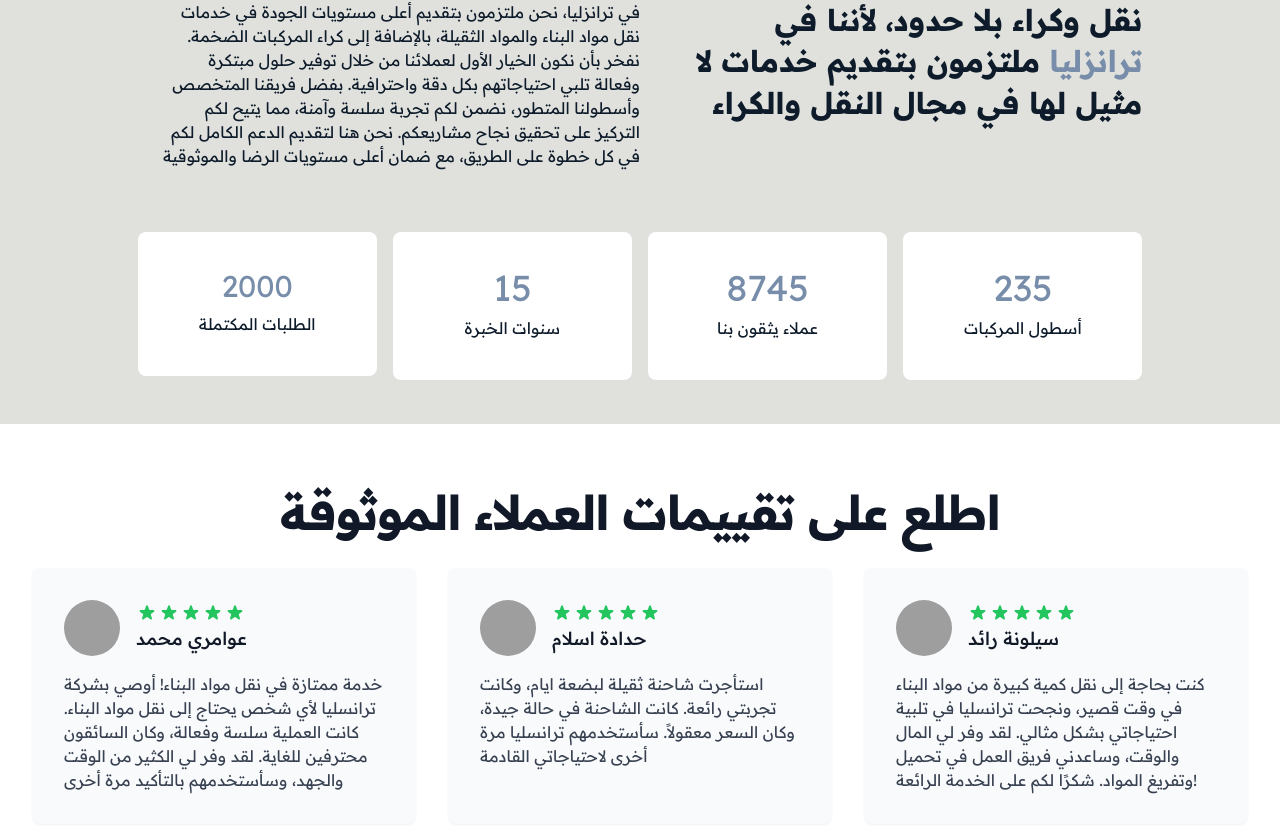
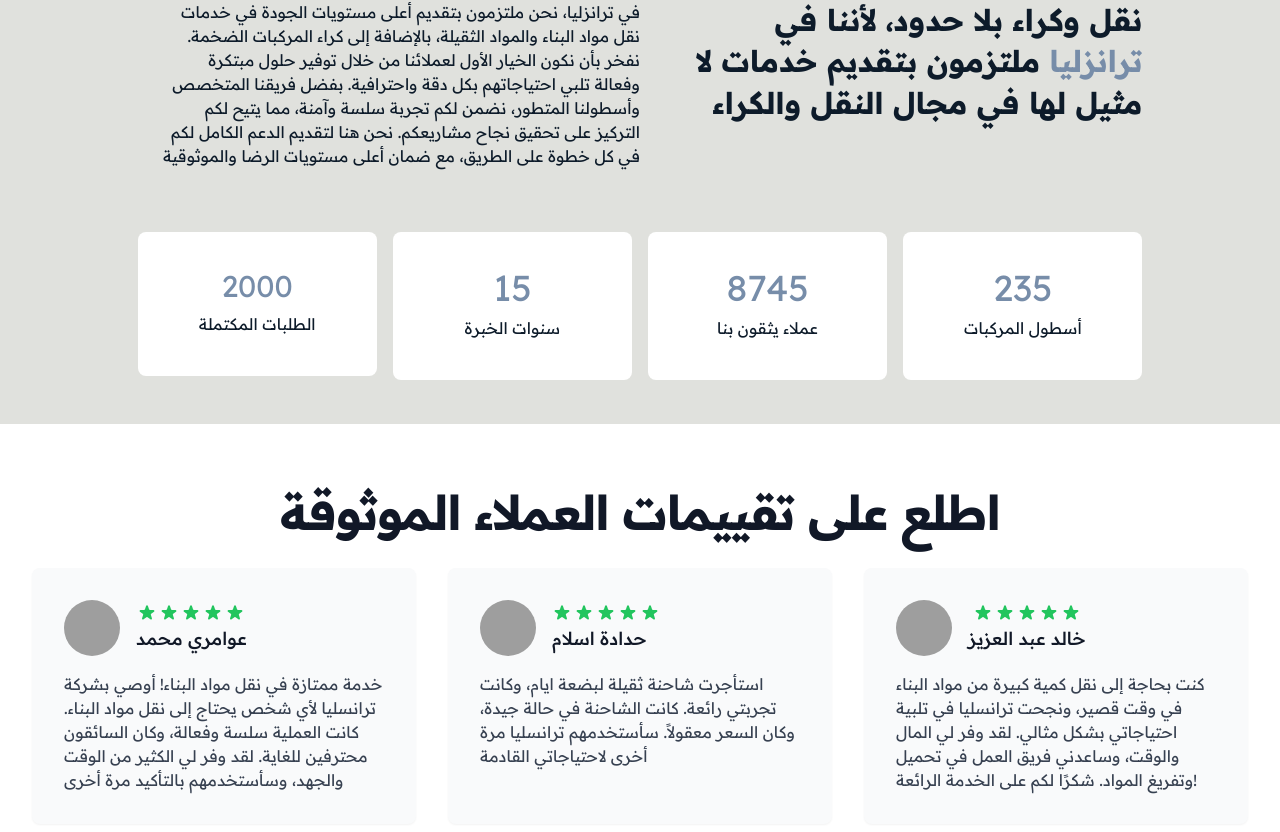
Before and after one commit to mohammedaouamri5/Transliya, a React (Vite) app in the folder front/: page / in a window 1280 px wide. Shown: the part 1501-2333 px from the top of the page. Built offline with nearby package versions, Linux system fonts and the light colour scheme; grey boxes are pictures that could not be loaded.

Commit message:
test pip piiiiiip

```diff
--- a/front/src/components/ReviewCard.jsx
+++ b/front/src/components/ReviewCard.jsx
@@ -193,7 +193,7 @@
                   </div>
 
                   <p className="mt-0.5 text-lg font-medium text-gray-900">
-                  سيلونة رائد
+                   خالد عبد العزيز
                   </p>
                 </div>
               </div>
```
